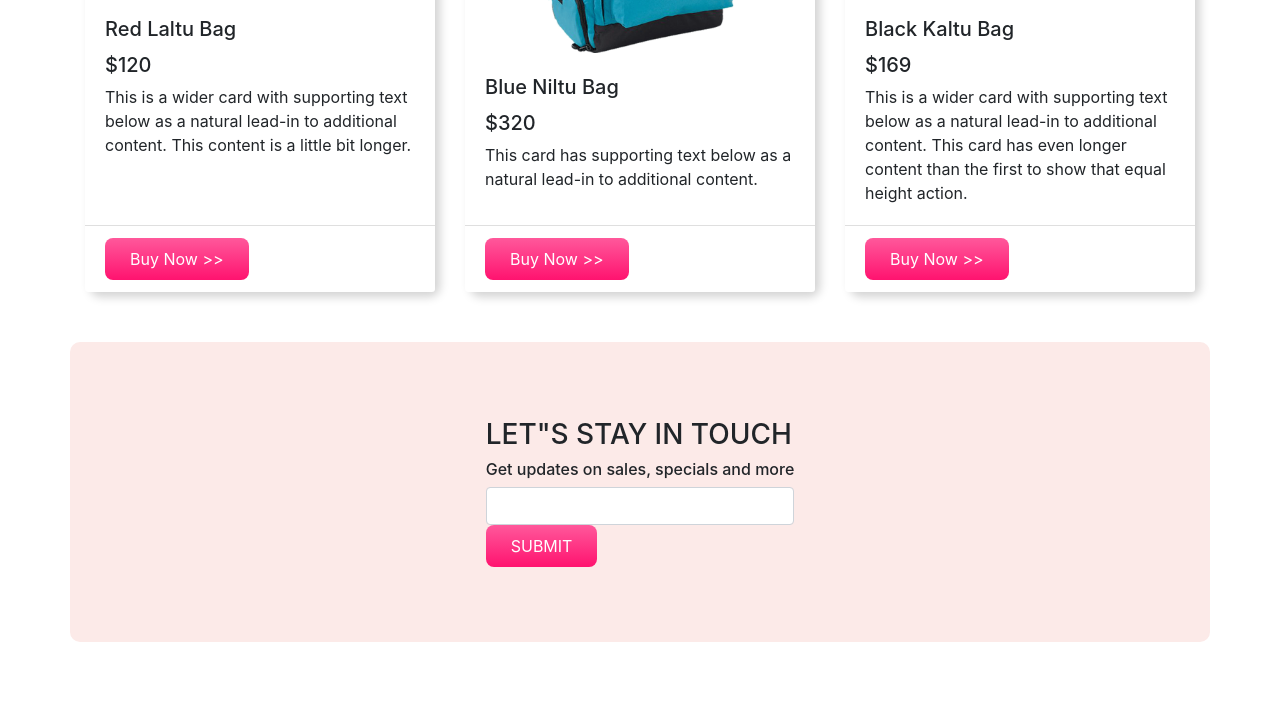
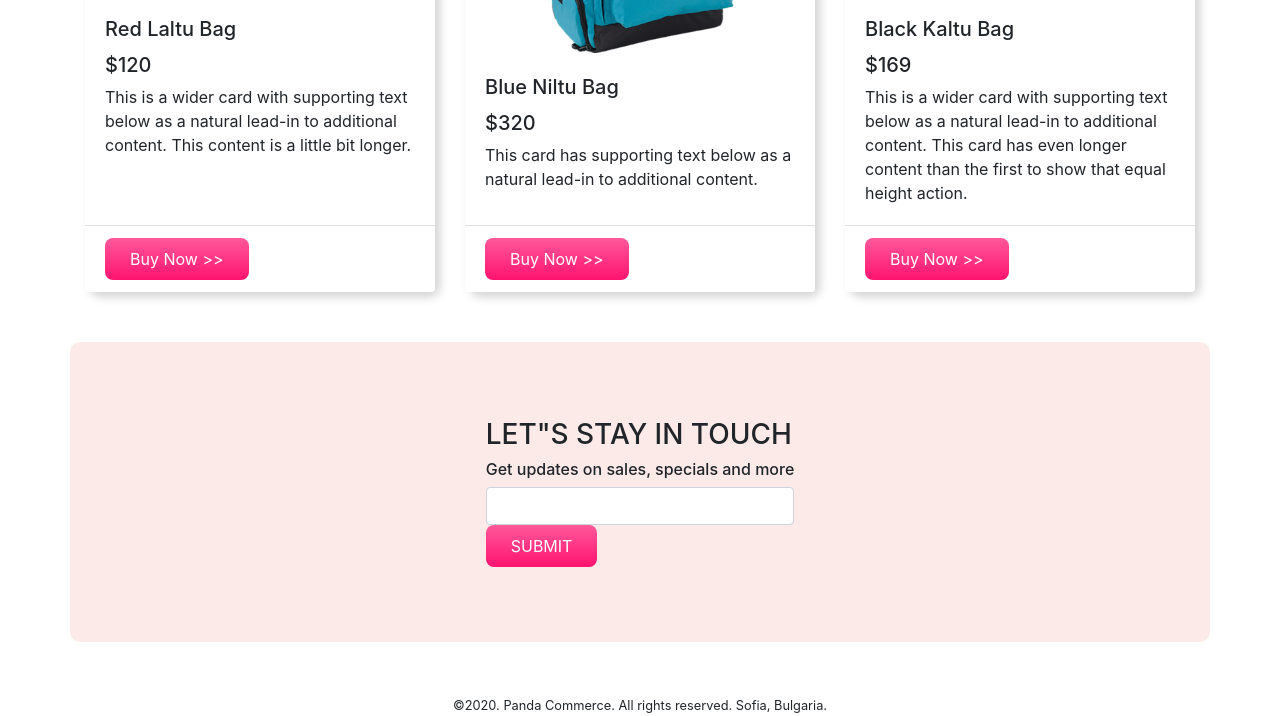
Before and after one commit to kauserAlam/panda-comarce, a plain HTML site: page index.html in a window 1280 px wide. Shown: the part 1679-2395 px from the top of the page. Before the commit the page ends 2371 px from the top, so only its background shows below. Drawn offline with nearby package versions, Linux system fonts and the light colour scheme.

Commit message:
panda comarce

```diff
--- a/index.html
+++ b/index.html
@@ -210,6 +210,9 @@
                  </div>
 
               </div>
+              <footer>
+                <small> ©2020. Panda Commerce. All rights reserved. Sofia, Bulgaria. </small>
+              </footer>
 
                     <!-- Optional JavaScript -->
 
--- a/style.css
+++ b/style.css
@@ -53,3 +53,6 @@
 #subscribe h6{
     color: gray;
 }
+footer{
+    text-align: center;
+}
```
